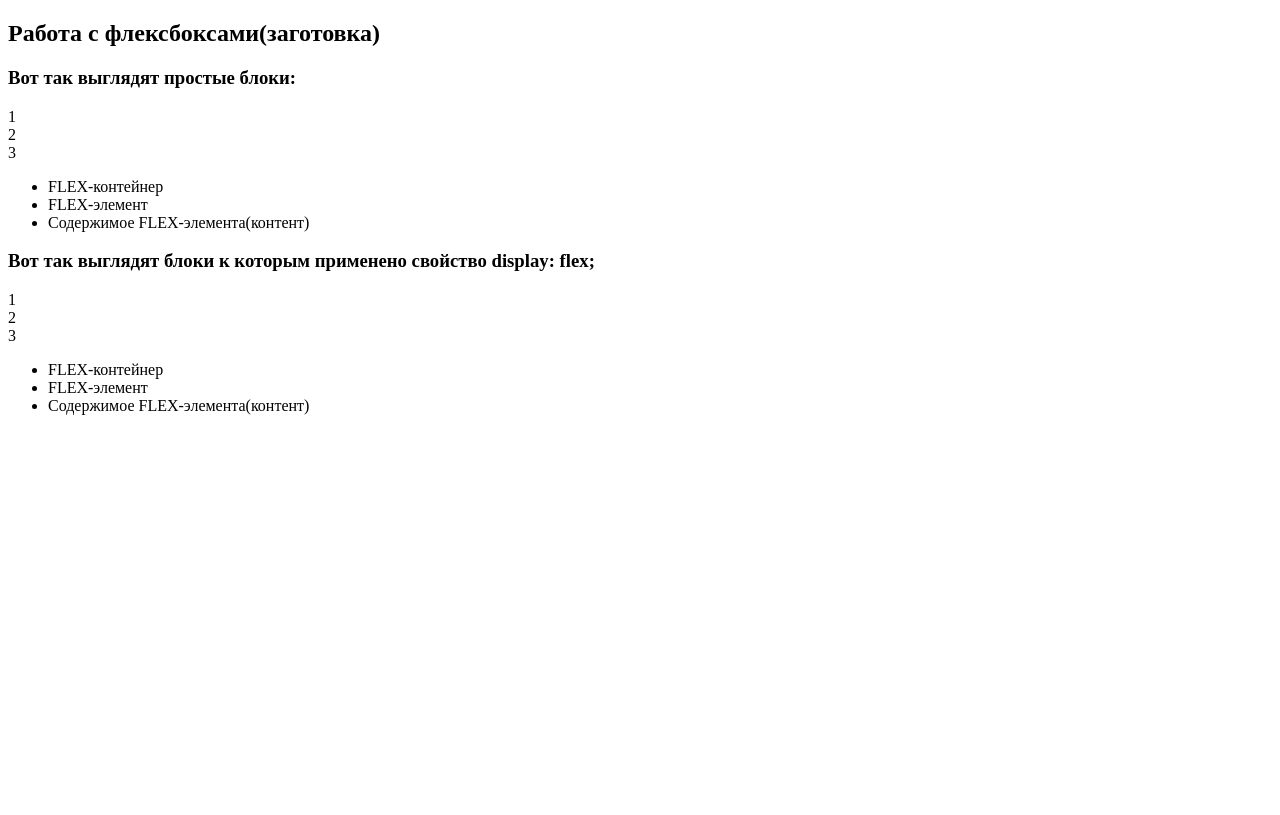
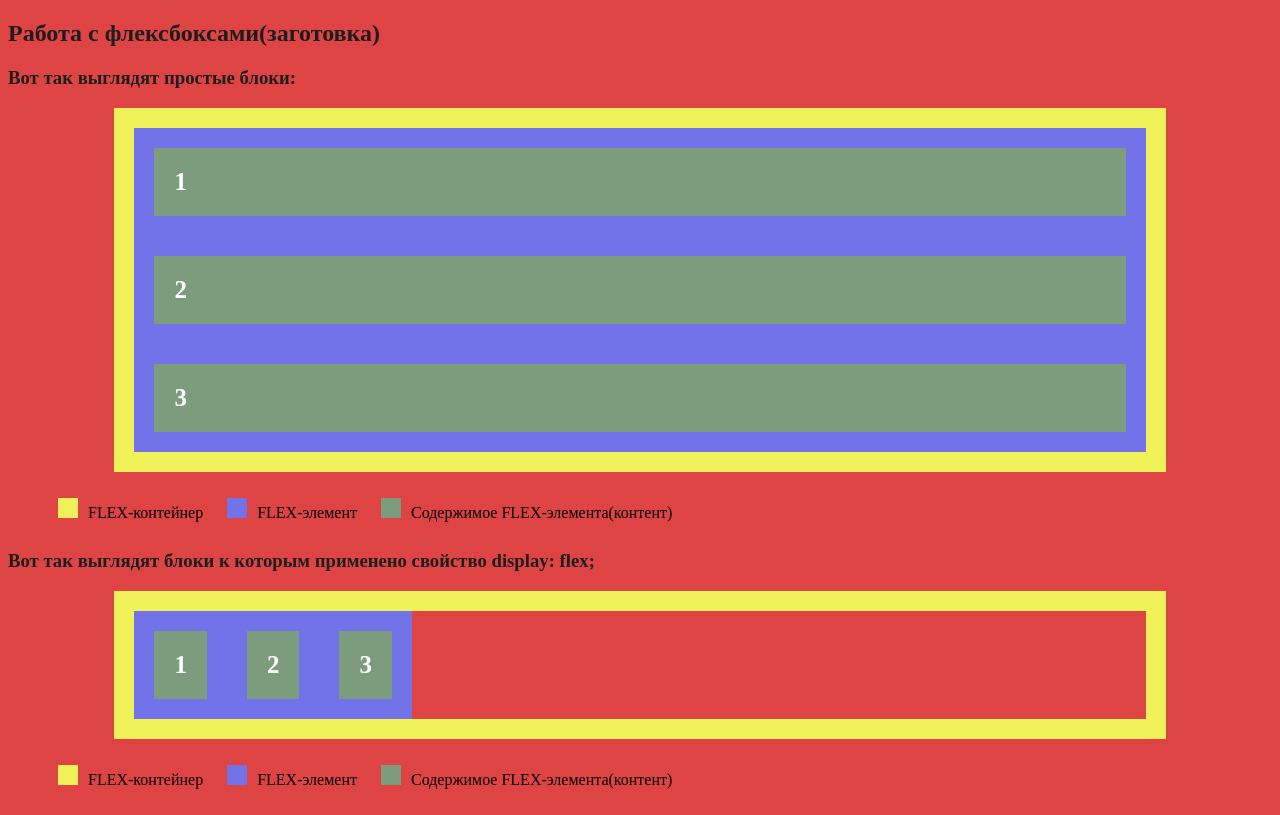
Before and after one commit to seniorua/abs, a plain HTML site: page flexbox1.html in a window 1280 px wide. Drawn offline with Linux system fonts and the light colour scheme; the site is published under a folder, as on GitHub Pages, so addresses that start at the root find nothing.

Commit message:
Update flexbox1.html

```diff
--- a/flexbox1.html
+++ b/flexbox1.html
@@ -4,8 +4,8 @@
     <meta charset="UTF-8">
     <meta http-equiv="X-UA-Compatible" content="IE=edge">
     <meta name="viewport" content="width=, initial-scale=1.0">
-    <link rel="stylesheet" href="/assets/css/flexbox.css">
-    <link rel="shortcut icon" href="/assets/images/ico.png" type="image/png">
+    <link rel="stylesheet" href="assets/css/flexbox.css">
+    <link rel="shortcut icon" href="assets/images/ico.png" type="image/png">
     <title>Работа с флексбоксами</title>
 </head>
 <body>
```
